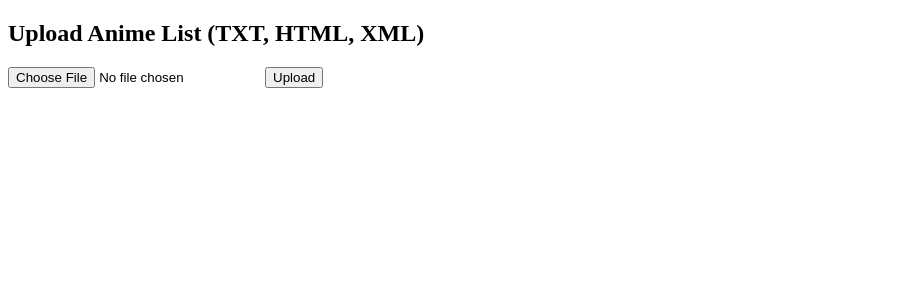
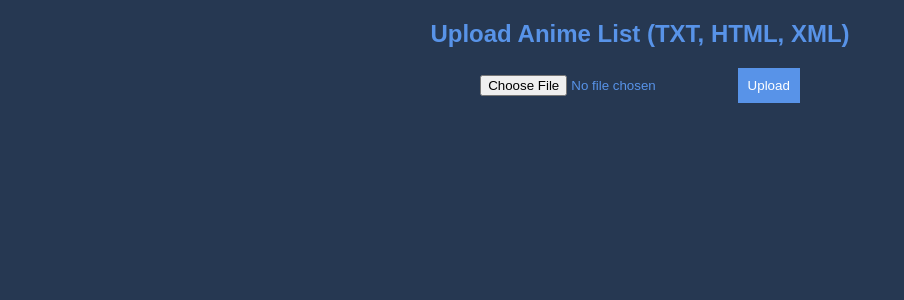
Before and after one commit to drishtiisharma/Projects, a Flask app: page / in a window 1280 px wide. Shown: the top 300 px of the page, without its empty margins (0-904 px from the left). Run offline with Flask 3, Linux system fonts and the light colour scheme.

Commit message:
little changes

```diff
--- a/Anime-Filter-App/app.py
+++ b/Anime-Filter-App/app.py
@@ -76,4 +76,5 @@ def upload_file():
     return render_template("index.html")
 
 if __name__ == "__main__":
-    app.run(debug=True)
+    port = int(os.environ.get("PORT", 10000))  # Port dynamically set karein
+    app.run(host="0.0.0.0", port=port)  # Render ke liye external bind zaroori hai
--- a/Anime-Filter-App/templates/index.html
+++ b/Anime-Filter-App/templates/index.html
@@ -4,6 +4,30 @@
     <meta charset="UTF-8">
     <meta name="viewport" content="width=device-width, initial-scale=1.0">
     <title>Anime List Filter</title>
+    <style>
+        body {
+            background-color: #263852;
+            color: #5893e8;
+            font-family: Arial, sans-serif;
+            text-align: center;
+        }
+        h2 {
+            color: #5893e8;
+        }
+        form {
+            margin-top: 20px;
+        }
+        button {
+            background-color: #5893e8;
+            color: white;
+            border: none;
+            padding: 10px;
+            cursor: pointer;
+        }
+        button:hover {
+            background-color: #4678c3;
+        }
+    </style>
 </head>
 <body>
     <h2>Upload Anime List (TXT, HTML, XML)</h2>
```
Also changed, not shown: Anime-Filter-App/requirements.txt (added, +25 -0 lines), Anime-Filter-App/templates/result.html (+26 -0 lines).
